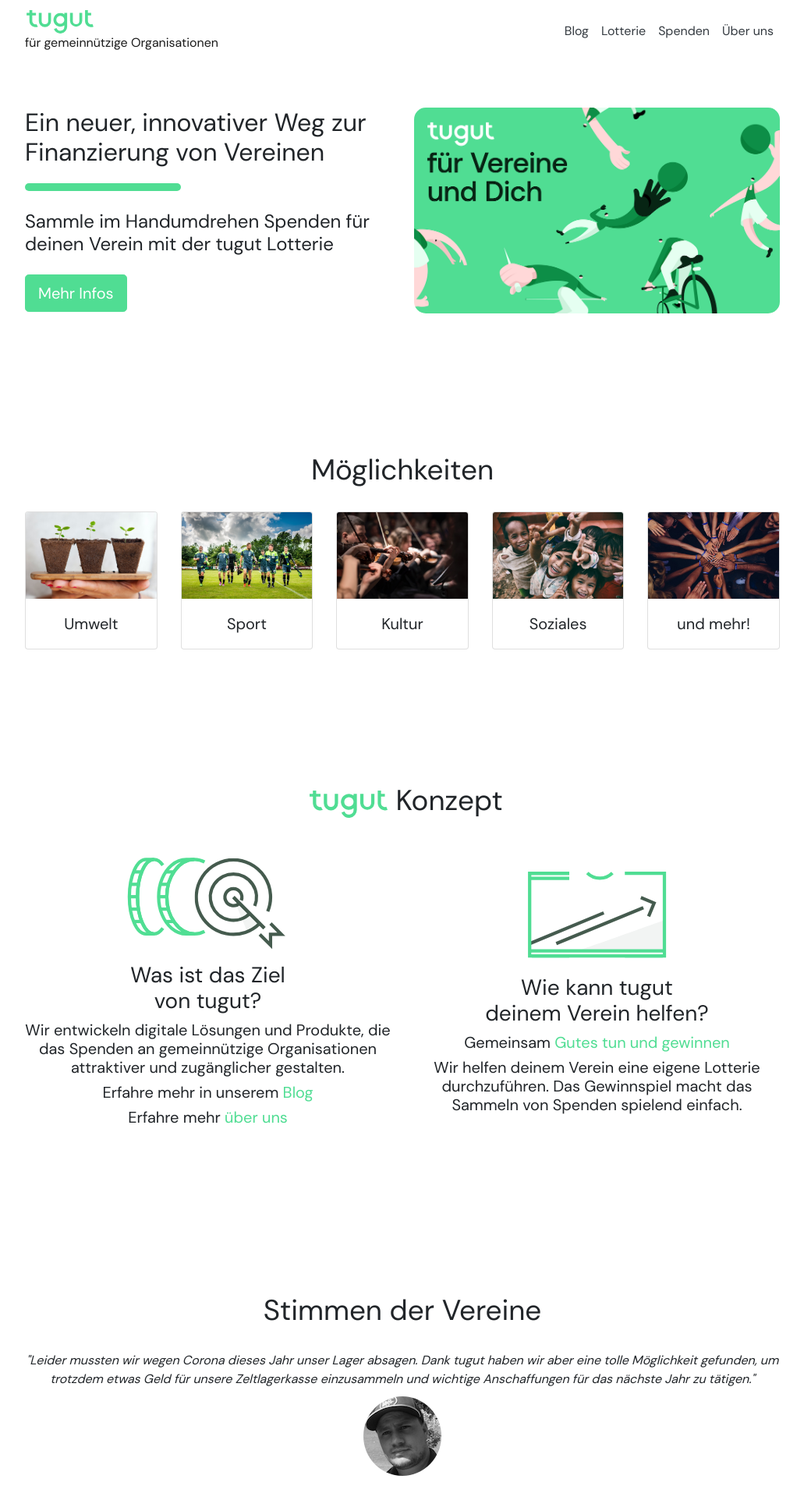
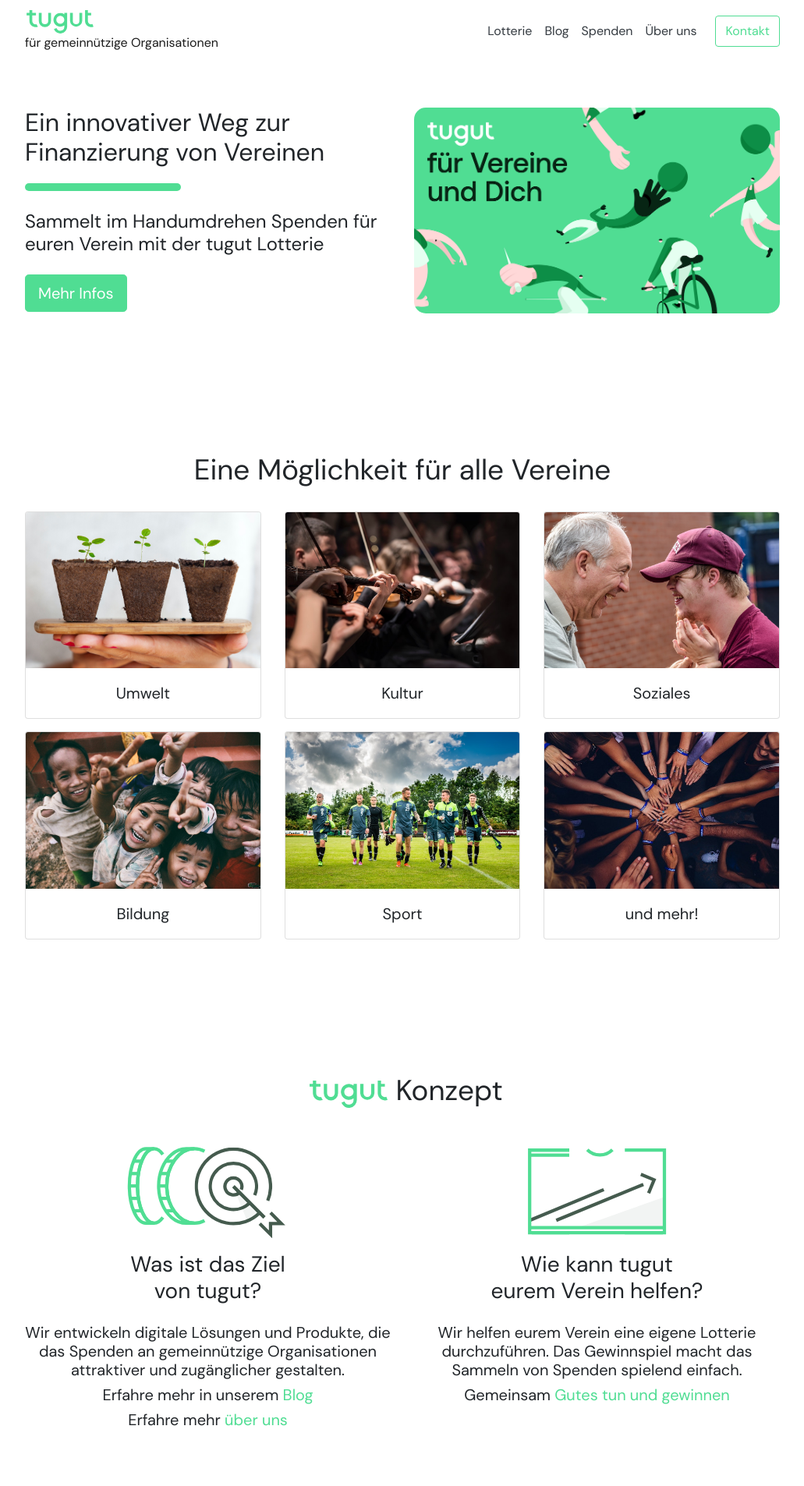
Before and after one commit to tugut-de/site, a Jekyll site: the page built from index.html, in a window 1280 px wide. Shown: the top 1906 px of the page at 78% size, without its empty margins (124-1155 px from the left). Built offline with Jekyll 4.4.1, drawn with Linux system fonts in a browser that asks for light colours; some of the changed text lies outside the part shown.

Commit message:
batch of improvements

```diff
--- a/_includes/header.html
+++ b/_includes/header.html
@@ -11,12 +11,16 @@
   </button>
   <div class="collapse navbar-collapse navbar-links" id="collapsibleNavbar">
     <div class="navbar-nav">
-      {% assign pages = site.pages %}
+      {% assign pages = site.pages | sort: "order", "last" %}
       {% for page in pages %}
       {% if page.include_in_header == true %}
       <a class="nav-item nav-link text-dark" href="{{ page.url | relative_url }}" target="_self">{{ page.title }}</a>
       {% endif %}
       {% endfor %}
+      <button class="btn btn-outline-primary ml-3 my-2 my-sm-0"
+              onclick="location.href='mailto:info@tugut.de';">
+        Kontakt
+      </button>
     </div>
   </div>
 </nav>
--- a/_layouts/default.html
+++ b/_layouts/default.html
@@ -10,7 +10,7 @@
     <div class="hero row">
       <div class="col-md-6">
         <h1 class="main__slogan">
-          Ein neuer, innovativer Weg zur Finanzierung von Vereinen
+          Ein innovativer Weg zur Finanzierung von Vereinen
         </h1>
 
         <div class="divider">
@@ -18,7 +18,7 @@
         </div>
 
         <h2 class="main__slogan2">
-          Sammle im Handumdrehen Spenden für<br> deinen Verein
+          Sammelt im Handumdrehen Spenden für</br> euren Verein
           mit der tugut Lotterie
         </h2>
         <div class="start-cta">
@@ -37,7 +37,7 @@
 
   <div class="possibilities">
     <div class="title">
-      Möglichkeiten
+      Eine Möglichkeit für alle Vereine
     </div>
     <div class="column">
       <div class="row">
@@ -46,14 +46,6 @@
             <img class="card-img-top" src="{{ site.url }}{{ site.baseurl }}/assets/umwelt.jpg" alt="Umwelt">
             <div class="card-body center">
               <h5 class="card-text">Umwelt</h5>
-            </div>
-          </div>
-        </div>
-        <div class="col-md mb-3">
-          <div class="card">
-            <img class="card-img-top" src="{{ site.url }}{{ site.baseurl }}/assets/sport.jpg" alt="Umwelt">
-            <div class="card-body center">
-              <h5 class="card-text">Sport</h5>
             </div>
           </div>
         </div>
@@ -70,6 +62,26 @@
             <img class="card-img-top" src="{{ site.url }}{{ site.baseurl }}/assets/soziales.jpg" alt="Umwelt">
             <div class="card-body center">
               <h5 class="card-text">Soziales</h5>
+            </div>
+          </div>
+        </div>
+      </div>
+    </div>
+    <div class="column">
+      <div class="row">
+        <div class="col-md mb-3">
+          <div class="card">
+            <img class="card-img-top" src="{{ site.url }}{{ site.baseurl }}/assets/bildung.jpg" alt="Umwelt">
+            <div class="card-body center">
+              <h5 class="card-text">Bildung</h5>
+            </div>
+          </div>
+        </div>
+        <div class="col-md mb-3">
+          <div class="card">
+            <img class="card-img-top" src="{{ site.url }}{{ site.baseurl }}/assets/sport.jpg" alt="Umwelt">
+            <div class="card-body center">
+              <h5 class="card-text">Sport</h5>
             </div>
           </div>
         </div>
@@ -93,7 +105,7 @@
       <div class="row">
         <div class="conceptitem col-md-6">
           <img class="conceptitem__image" src="{{ site.url }}{{ site.baseurl }}/assets/ziel.svg"/>
-          <h3>Was ist das Ziel<br> von tugut?</h3>
+          <h3 class="mb-4">Was ist das Ziel<br> von tugut?</h3>
           <h5>
             Wir entwickeln digitale Lösungen und Produkte, die das Spenden an gemeinnützige Organisationen attraktiver
             und zugänglicher gestalten.
@@ -107,17 +119,17 @@
         </div>
         <div class="conceptitem col-md-6">
           <img class="conceptitem__image" src="{{ site.url }}{{ site.baseurl }}/assets/plattform.svg"/>
-          <h3>
+          <h3 class="mb-4">
             Wie kann tugut<br>
-            deinem Verein helfen?
+            eurem Verein helfen?
           </h3>
+          <h5>
+            Wir helfen eurem Verein eine eigene Lotterie durchzuführen.
+            Das Gewinnspiel macht das Sammeln von Spenden spielend einfach.
+          </h5>
           <h5>
             Gemeinsam <a target="_self" href="{{ site.url }}{{ site.baseurl }}/lotterie">Gutes tun und
             gewinnen</a>
-          </h5>
-          <h5>
-            Wir helfen deinem Verein eine eigene Lotterie durchzuführen.
-            Das Gewinnspiel macht das Sammeln von Spenden spielend einfach.
           </h5>
         </div>
       </div>
@@ -127,7 +139,7 @@
   <div class="testimonials">
     <div class="center">
       <div class="title">
-        Stimmen der Vereine
+        Was Vereine über uns sagen
       </div>
     </div>
     <div class="testimonial">
@@ -153,15 +165,19 @@
     </div>
   </div>
 
-  <div class="end-cta">
-    <div class="title">
-      Mehr Infos
-    </div>
+  <div class="end-cta mt-5">
+    <h3 class="center mb-4">
+      Euer Verein möchte ein Projekt finanzieren oder ein festliches Ereignis mit der tugut Lotterie aufwerten?
+    </h3>
+    <h5 class="center mb-4">
+      Dann schickt uns eine Anfrage oder ruft einfach an: 01728441452
+    </h5>
+
     <div class="center">
       <button type="button"
               class="btn btn-primary btn-lg"
               onclick="location.href='mailto:info@tugut.de';">
-        <span style="color: white;">Schreib uns</span>
+        <span style="color: white;">Anfrage</span>
       </button>
     </div>
   </div>
--- a/_pages/lotterie.html
+++ b/_pages/lotterie.html
@@ -2,6 +2,7 @@
 title: Lotterie
 include_in_header: true
 include_in_footer: false
+order: 1
 ---
 
 <!DOCTYPE html>
--- a/_sass/layout.scss
+++ b/_sass/layout.scss
@@ -43,7 +43,6 @@
 .conceptitem {
   display: flex;
   align-items: center;
-  justify-content: center;
   flex-direction: column;
   text-align: center;
 
@@ -73,6 +72,7 @@
 
 .testimonials {
   margin-top: 150px;
+  margin-bottom: 100px;
 }
 
 .testimonial {
```
Also changed, not shown: other parts of _layouts/default.html (+1 -1 lines), assets/bildung.jpg (added), assets/soziales.jpg.
